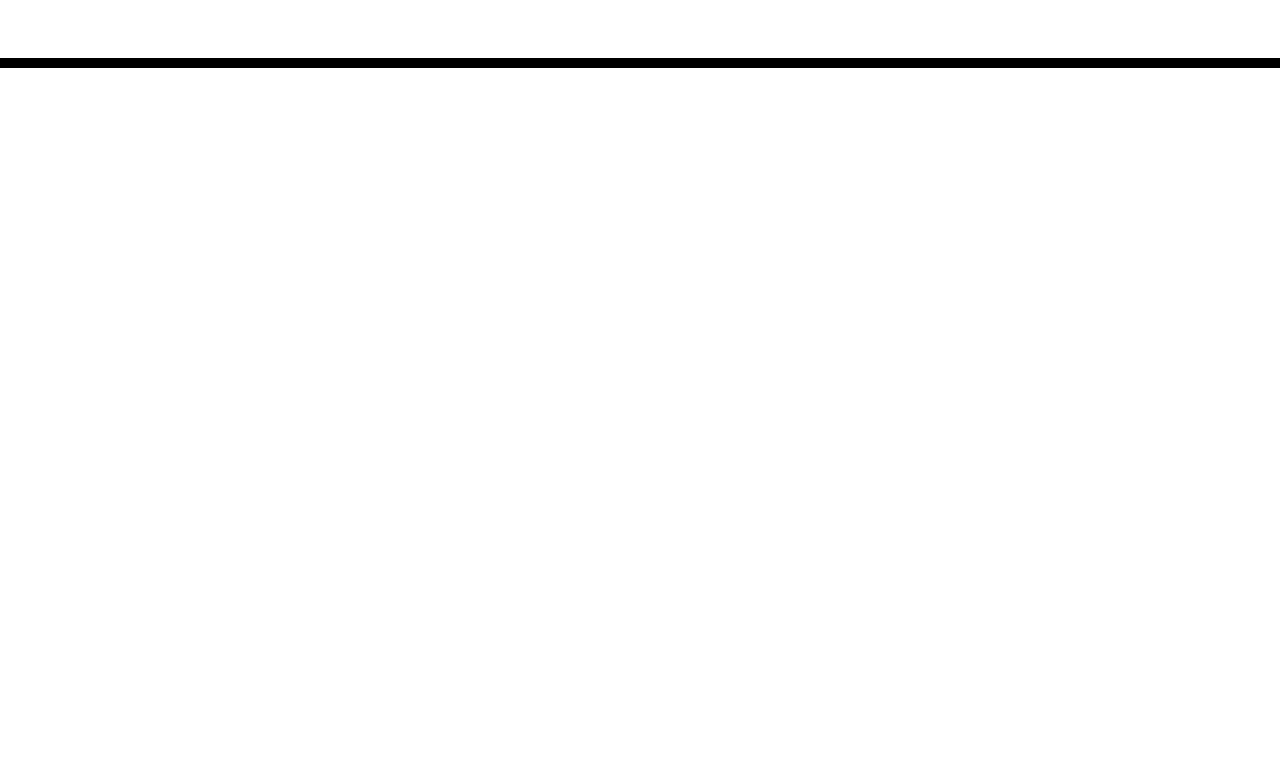
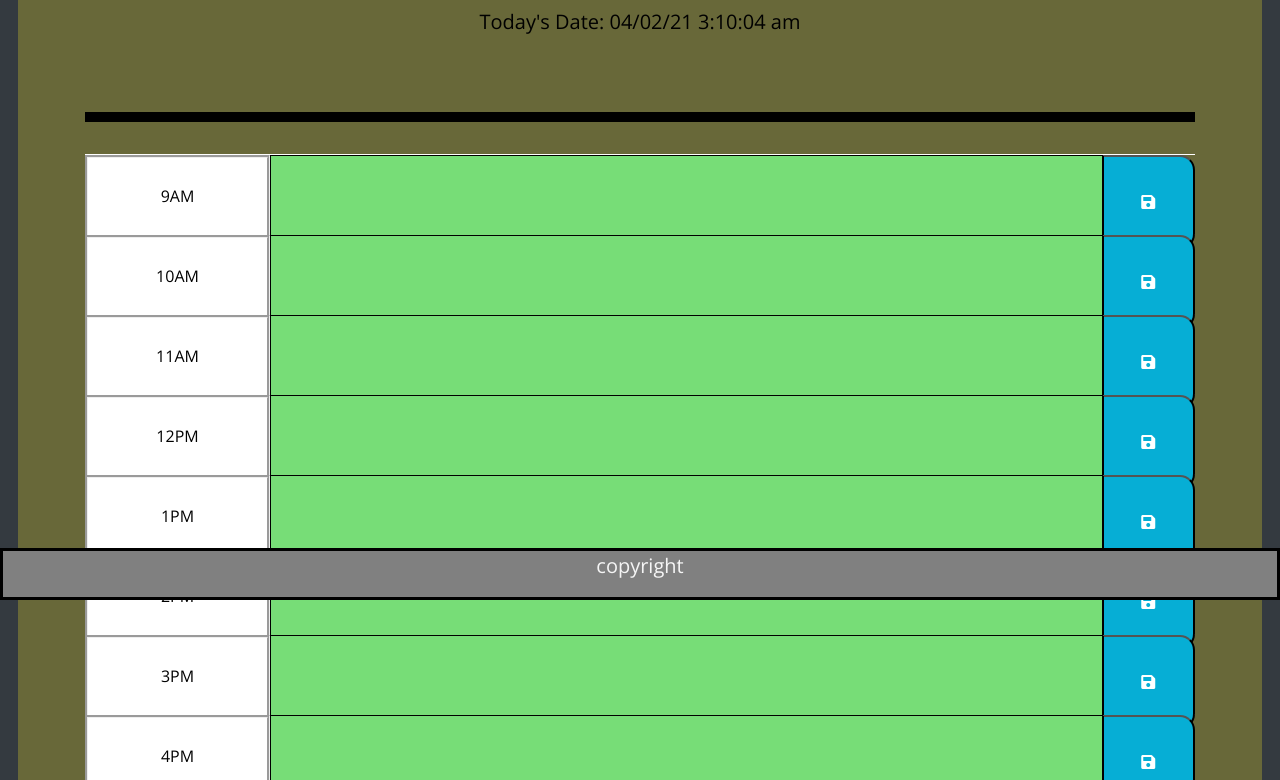
Before and after one commit to mattjb97/DailyPlanner, a plain HTML site: page index.html in a window 1280 px wide. Shown: the part 200-980 px from the top of the page. Before the commit the page ends 800 px from the top, so only its background shows below. Drawn offline with nearby package versions, Linux system fonts and the light colour scheme.

Commit message:
added the boxes in the JS and created a variable loop to display them. Also linked the exsisting CSS to the elements created in the JS

```diff
--- a/assets/css/style.css
+++ b/assets/css/style.css
@@ -2,6 +2,8 @@ body {
     font-family: 'Open Sans', sans-serif;
     font-size: 16px;
     line-height: 1;
+    background-color: rgb(104, 104, 57);
+    border: solid#343a40 18px;
 }
 
 textarea {
@@ -34,12 +36,16 @@ body {
     white-space: pre-wrap;
     height: 80px;
     border-top: 1px solid white;
+    ;
 }
 
 .hour {
     background-color: #ffffff;
     color: #000000;
     border-top: 1px dashed #000000;
+    text-align: center;
+    padding-top: 30px;
+    border: groove;
 }
 
 .past {
@@ -54,18 +60,20 @@ body {
 
 .future {
     background-color: #77dd77;
-    color: white;
+    color: rgb(5, 5, 5);
+    padding: 30px;
+    border: solid black 1px;
 }
 
 .saveBtn {
     border-left: 1px solid black;
     border-top-right-radius: 15px;
     border-bottom-right-radius: 15px;
-    background-color: #06aed5;
+    background-color: #06AED5;
     color: white;
 }
 
 .saveBtn i:hover {
     font-size: 20px;
-    transition: all 0.3s ease-in-out;
+    transition: all .3s ease-in-out;
 }
--- a/assets/js/script.js
+++ b/assets/js/script.js
@@ -0,0 +1,43 @@
+//set moment to a varibale
+var today = moment();
+//create a variable to show the current date in a specifc format
+var currentDate = today.format("MM/DD/YY  h:mm:ss a");
+
+
+//setting the current date
+$("#currentDay").text("Today's Date: " + currentDate);
+
+$(document).ready(function () {
+
+    // For loop to get and display tasks from local storage
+    hourArr = $('.hour').toArray();
+    for (i = 0; i < hourArr.length; i++) {
+        $(hourArr[i]).siblings('textarea').text(localStorage.getItem($(hourArr[i]).attr('data-time')));
+    }
+});
+
+
+// For loop to print rows with timeblocks, taskblocks, and save buttons
+for (i = 0; i < 9; i++) {
+    var rowBlock = $('<div>').addClass('row');
+    var timeBlock = $('<div>').addClass('hour col-md-2').text(moment('9:00 AM', 'hh:mm A').add(i, 'hours').format('hA'));
+    timeBlock.attr('data-time', moment('9:00 AM', 'hh:mm A').add(i, 'hours').format('hA'));
+    var taskBlock = $('<textarea>').addClass('col-md-9');
+    var saveButton = $('<button>').addClass('saveBtn col-md-1').html('<i class="fas fa-save"></i>');
+
+    //add rows, time, save buttons
+    $('.container').append(rowBlock);
+    $(rowBlock).append(timeBlock);
+    $(timeBlock).after(taskBlock);
+    $(taskBlock).after(saveButton);
+
+
+    // if statement determines the color of the row
+    if (today.isSame(moment('9:00 AM', 'hh:mm A').add(i, 'hours'), 'hour')) {
+        $(taskBlock).addClass('present');
+    } else if (today.isBefore(moment('9:00 AM', 'hh:mm A').add(i, 'hours'), 'hour')) {
+        $(taskBlock).addClass('future');
+    } else if (today.isAfter(moment('9:00 AM', 'hh:mm A').add(i, 'hours'), 'hour')) {
+        $(taskBlock).addClass('past');
+    }
+}
--- a/index.html
+++ b/index.html
@@ -1,38 +1,54 @@
 <!DOCTYPE html>
 <html lang="en">
+
 <head>
     <meta charset="UTF-8" />
     <meta name="viewport" content="width=device-width, initial-scale=1.0" />
     <meta http-equiv="X-UA-Compatible" content="ie=edge" />
-    <link
-      rel="stylesheet"
-      href="https://stackpath.bootstrapcdn.com/bootstrap/4.3.1/css/bootstrap.min.css"
-    />
-    <link
-      rel="stylesheet"
-      href="https://use.fontawesome.com/releases/v5.8.1/css/all.css"
-      integrity="sha384-50oBUHEmvpQ+1lW4y57PTFmhCaXp0ML5d60M1M7uH2+nqUivzIebhndOJK28anvf"
-      crossorigin="anonymous"
-    />
-    <link
-      href="https://fonts.googleapis.com/css?family=Open+Sans&display=swap"
-      rel="stylesheet"
-    />
+    <link rel="stylesheet" href="https://stackpath.bootstrapcdn.com/bootstrap/4.3.1/css/bootstrap.min.css" />
+    <link rel="stylesheet" href="https://use.fontawesome.com/releases/v5.8.1/css/all.css"
+        integrity="sha384-50oBUHEmvpQ+1lW4y57PTFmhCaXp0ML5d60M1M7uH2+nqUivzIebhndOJK28anvf" crossorigin="anonymous" />
+    <link href="https://fonts.googleapis.com/css?family=Open+Sans&display=swap" rel="stylesheet" />
     <link rel="stylesheet" href="./assets/css/style.css" />
     <title>Work Day Scheduler</title>
 </head>
 
+
+
+
 <body>
+    <div class="container">
         <header class="jumbotron">
             <h1 class="display-3">Work Day Scheduler</h1>
             <p class="lead">A simple calendar app for scheduling your work day</p>
             <p id="currentDay" class="lead"></p>
         </header>
+
+
         <div class="container">
-      <!-- Timeblocks go here -->
+            <!-- blocks inserted in the JS here -->
         </div>
+
+
 
         <script src="https://cdnjs.cloudflare.com/ajax/libs/jquery/3.2.1/jquery.min.js"></script>
         <script src="https://cdnjs.cloudflare.com/ajax/libs/moment.js/2.24.0/moment.min.js"></script>
+        <script src="./assets/js/script.js"></script>
+
+    </div>
+
+        <!-- the copyright sign at the bottom -->
+    <nav class="navebar fixed-bottom navbar-dark bg-dark">
+        <a class="navbar-brand" href="#"
+            style="width: 100%; text-align: center; justify-content:center; align-items: center; color: whitesmoke; background-color: gray; margin: 0px; border: solid black;">
+
+           <p>copyright</p>
+
+        </a>
+
+    </nav>
+
+
 </body>
+
 </html>
```
Lines whose indentation alone changed are shown as unchanged.
